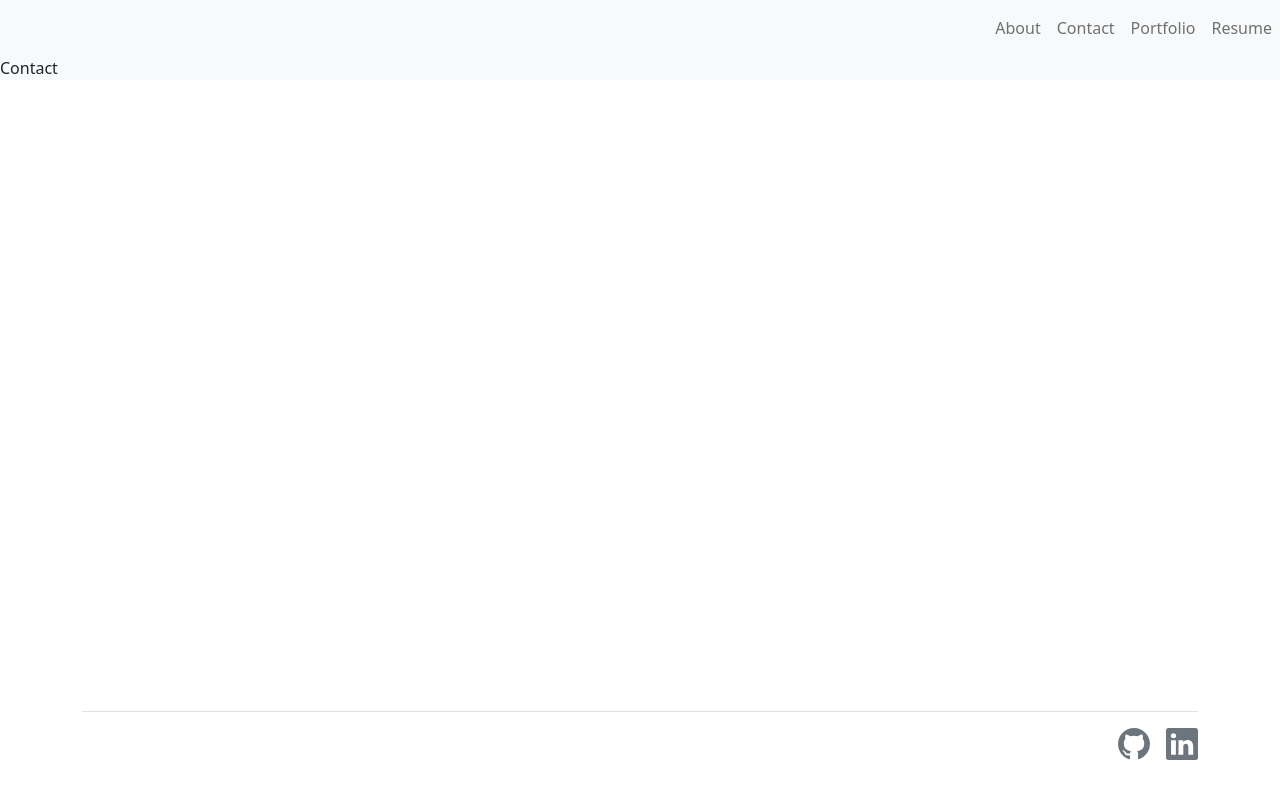
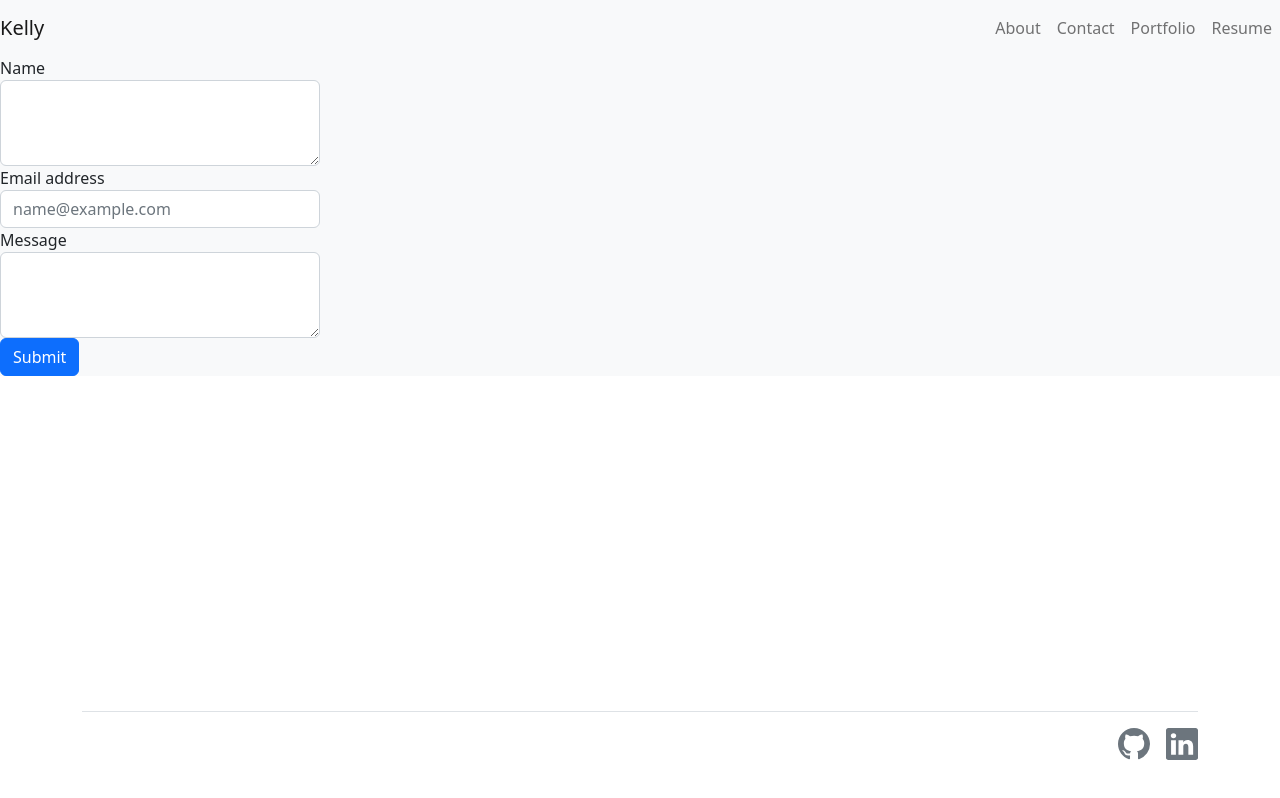
Before and after one commit to Rucatues/Personal-Portfolio-using-React, a React (Create React App) app: page / in a window 1280 px wide. Both pictures are taken after a click on the link "Contact". Built offline with nearby package versions, Linux system fonts and the light colour scheme.

Commit message:
added form to contact page

```diff
--- a/src/components/Navbar.jsx
+++ b/src/components/Navbar.jsx
@@ -5,10 +5,10 @@ const Navbar = ({ setCurrentPage, currentPage }) => {
         <div>
 
             <nav class="navbar navbar-expand-lg navbar-light bg-light sticky-top">
-                {/* <a class="navbar-brand" href="#">Kelly</a>
+                <a class="navbar-brand" href="#">Kelly</a>
                 <button class="navbar-toggler" type="button" data-toggle="collapse" data-target="#navbarNav" aria-controls="navbarNav" aria-expanded="false" aria-label="Toggle navigation">
                     <span class="navbar-toggler-icon"></span>
-                </button> */}
+                </button>
                 <div class="collapse navbar-collapse justify-content-end" id="navbarNav">
                     <ul class="navbar-nav">
                         <li class="nav-item active">
--- a/src/pages/Contact.jsx
+++ b/src/pages/Contact.jsx
@@ -2,7 +2,24 @@ import React from 'react'
 
 const Contact = () => {
     return (
-        <div>Contact</div>
+        <div>
+            <form class="form-row">
+                <div className="form-group col-md-3">
+                    <label htmlFor="exampleFormControlTextarea1">Name</label>
+                    <textarea className="form-control" id="exampleFormControlTextarea1" rows={3} defaultValue={""} />
+                </div>
+                <div className="form-group col-md-3">
+                    <label htmlFor="exampleFormControlInput1">Email address</label>
+                    <input type="email" className="form-control" id="exampleFormControlInput1" placeholder="name@example.com" />
+                </div>
+                <div className="form-group col-md-3">
+                    <label htmlFor="exampleFormControlTextarea1">Message</label>
+                    <textarea className="form-control" id="exampleFormControlTextarea1" rows={3} defaultValue={""} />
+                </div>
+            </form>
+            <input class="btn btn-primary" type="submit" value="Submit"></input>
+
+        </div>
     )
 }
 
```
